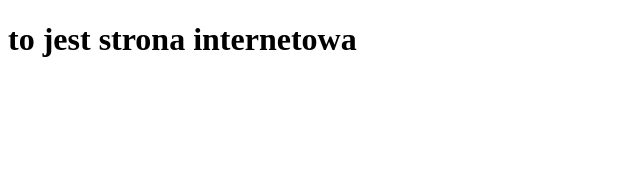
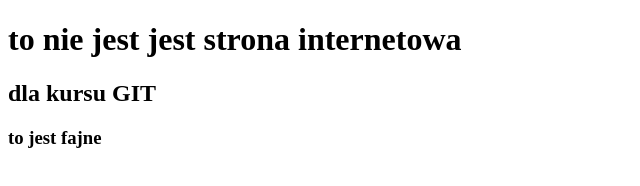
Before and after one commit to marekhtk/test2, a plain HTML site: page index.html in a window 1280 px wide. Shown: the whole page, without its empty margins (0-640 px from the left). Drawn offline with Linux system fonts and the light colour scheme.

Commit message:
import next line

```diff
--- a/index.html
+++ b/index.html
@@ -10,8 +10,9 @@
 
 <body>
     <header>
-        <h1> to jest strona internetowa</h1>
-        </h2>
+        <h1> to nie jest jest strona internetowa</h1>
+        <h2> dla kursu GIT</h2>
+        <h3>to jest fajne</h3>
     </header>
 
 </body>
```
